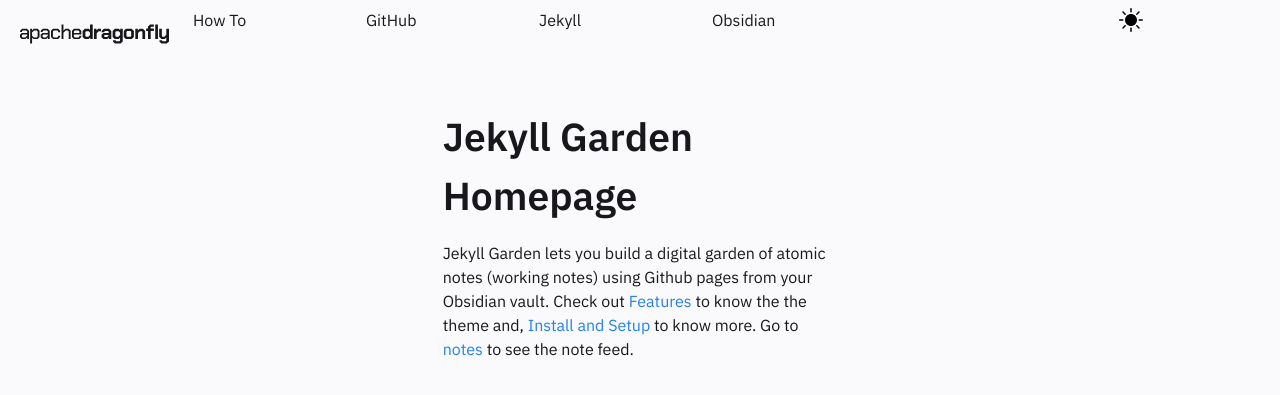
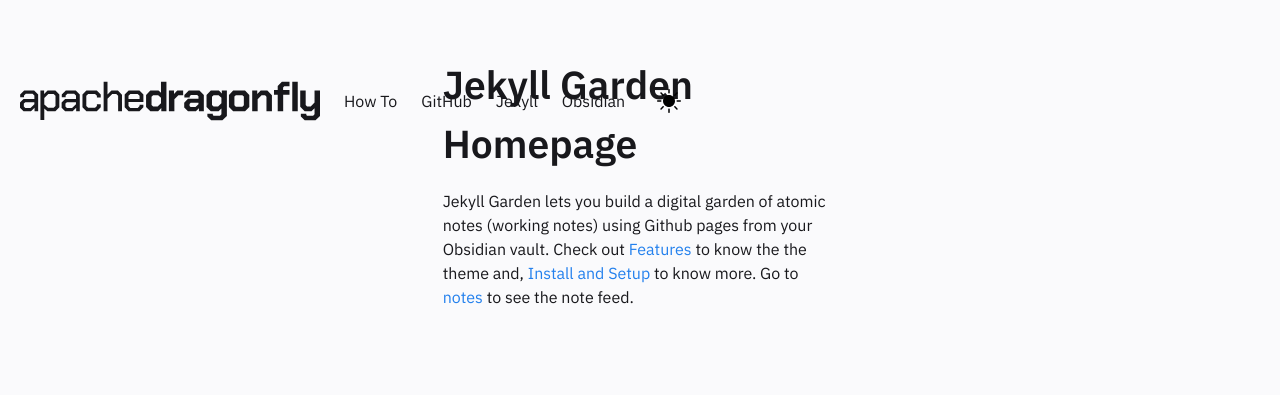
Before and after one commit to apachedragonfly/apachedragonfly1.github.io, a Jekyll site: the page built from pages/index.md, in a window 1280 px wide. Shown: the top 395 px of the page. Built offline with Jekyll 4.4.1, drawn with Linux system fonts in a browser that asks for light colours.

Commit message:
Update main.css

```diff
--- a/assets/css/main.css
+++ b/assets/css/main.css
@@ -27,15 +27,6 @@
   transform: rotate(-45deg);
   transform-origin: center;
   width: 0.625em; }
-
-.navbar-item {
-  width: 173px;
-  height: 23px;
-}
-
-.logo {
-  position: relative;
-}
 
 .box-feed:not(:last-child), .content:not(:last-child), .table:not(:last-child), .table-container:not(:last-child), .title:not(:last-child),
 .subtitle:not(:last-child), .block:not(:last-child), .highlight:not(:last-child) {
@@ -1921,7 +1912,7 @@ a.tag:hover {
 
 .navbar {
   min-height: 3.25rem;
-  position: relative;
+  position: absolute;
   z-index: 30; }
   .navbar.is-white {
     background-color: var(--bg-main);
```
